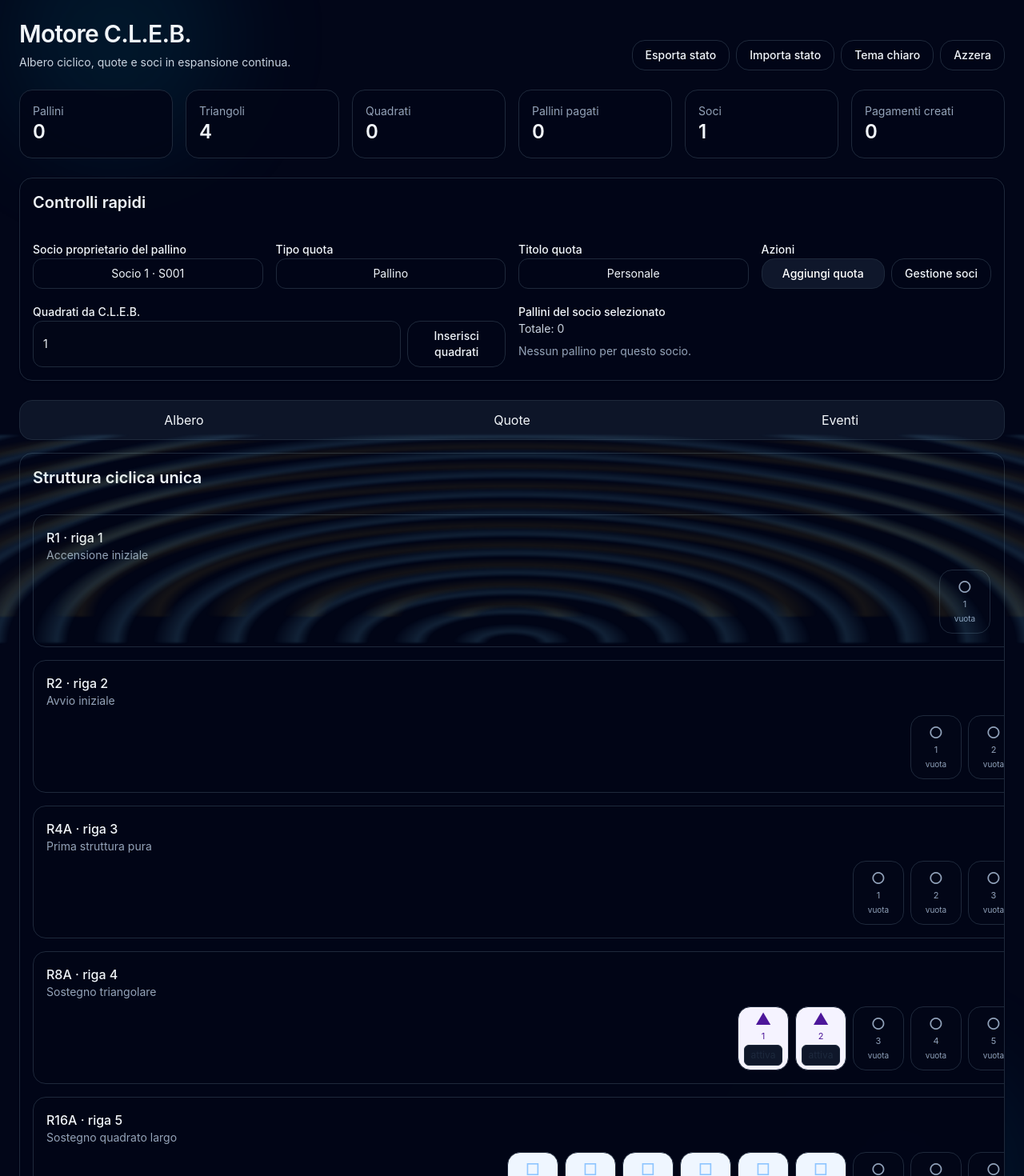
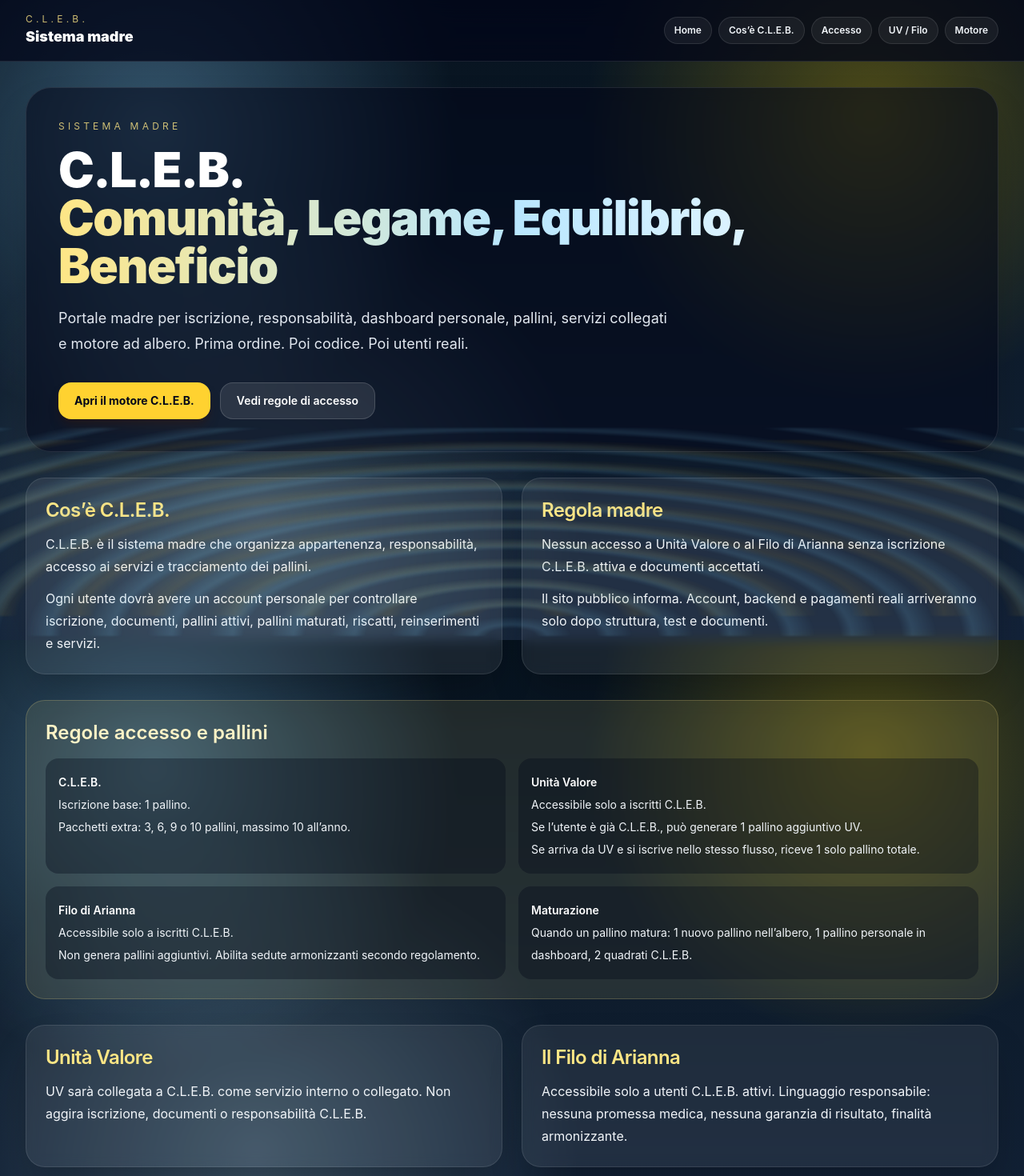
Before and after one commit to Topastro41inf/motore-cleb, a React (Vite) app: page / in a window 1280 px wide. Shown: the top 1470 px of the page at 80% size. Built offline with nearby package versions, Linux system fonts and the light colour scheme.

Commit message:
Aggiunge struttura sito pubblico CLEB

```diff
--- a/src/App.jsx
+++ b/src/App.jsx
@@ -1,5 +1,5 @@
-import MotoreCleb from './MotoreCleb';
+import ClebPortal from './ClebPortal';
 
 export default function App() {
-  return <MotoreCleb />;
+  return <ClebPortal />;
 }
--- /dev/null
+++ b/src/ClebPortal.jsx
@@ -0,0 +1,190 @@
+import { useState } from 'react';
+import MotoreCleb from './MotoreCleb';
+
+const navItems = [
+  { id: 'home', label: 'Home' },
+  { id: 'cos-e', label: 'Cos’è C.L.E.B.' },
+  { id: 'accesso', label: 'Accesso' },
+  { id: 'servizi', label: 'UV / Filo' },
+  { id: 'motore', label: 'Motore' },
+];
+
+function Card({ title, children }) {
+  return (
+    <section className="rounded-3xl border border-white/10 bg-white/[0.07] p-6 shadow-2xl backdrop-blur">
+      <h2 className="mb-3 text-2xl font-semibold tracking-tight text-amber-200">{title}</h2>
+      <div className="space-y-3 text-sm leading-7 text-slate-100 md:text-base">{children}</div>
+    </section>
+  );
+}
+
+function PublicSite({ openEngine }) {
+  return (
+    <main className="mx-auto flex w-full max-w-7xl flex-col gap-8 px-4 pb-16 pt-8 md:px-8">
+      <section id="home" className="rounded-[2rem] border border-white/10 bg-slate-950/55 p-7 shadow-2xl backdrop-blur md:p-10">
+        <p className="mb-4 text-xs uppercase tracking-[0.35em] text-amber-200/80">Sistema madre</p>
+        <h1 className="text-4xl font-black tracking-tight text-white md:text-6xl">
+          C.L.E.B.
+          <span className="block bg-gradient-to-r from-amber-200 via-sky-200 to-white bg-clip-text text-transparent">
+            Comunità, Legame, Equilibrio, Beneficio
+          </span>
+        </h1>
+        <p className="mt-5 max-w-3xl text-base leading-8 text-slate-200 md:text-lg">
+          Portale madre per iscrizione, responsabilità, dashboard personale, pallini,
+          servizi collegati e motore ad albero. Prima ordine. Poi codice. Poi utenti reali.
+        </p>
+        <div className="mt-8 flex flex-col gap-3 sm:flex-row">
+          <button
+            type="button"
+            onClick={openEngine}
+            className="rounded-2xl bg-amber-300 px-5 py-3 text-sm font-bold text-slate-950 shadow-lg shadow-amber-950/30 transition hover:bg-amber-200"
+          >
+            Apri il motore C.L.E.B.
+          </button>
+          <a
+            href="#accesso"
+            className="rounded-2xl border border-white/15 bg-white/10 px-5 py-3 text-center text-sm font-semibold text-white transition hover:bg-white/15"
+          >
+            Vedi regole di accesso
+          </a>
+        </div>
+      </section>
+
+      <div id="cos-e" className="grid gap-6 lg:grid-cols-2">
+        <Card title="Cos’è C.L.E.B.">
+          <p>
+            C.L.E.B. è il sistema madre che organizza appartenenza, responsabilità,
+            accesso ai servizi e tracciamento dei pallini.
+          </p>
+          <p>
+            Ogni utente dovrà avere un account personale per controllare iscrizione,
+            documenti, pallini attivi, pallini maturati, riscatti, reinserimenti e servizi.
+          </p>
+        </Card>
+
+        <Card title="Regola madre">
+          <p>
+            Nessun accesso a Unità Valore o al Filo di Arianna senza iscrizione C.L.E.B.
+            attiva e documenti accettati.
+          </p>
+          <p>
+            Il sito pubblico informa. Account, backend e pagamenti reali arriveranno solo
+            dopo struttura, test e documenti.
+          </p>
+        </Card>
+      </div>
+
+      <section id="accesso" className="rounded-3xl border border-amber-200/20 bg-amber-200/10 p-6 backdrop-blur">
+        <h2 className="mb-4 text-2xl font-semibold text-amber-100">Regole accesso e pallini</h2>
+        <div className="grid gap-4 text-sm leading-7 text-slate-100 md:grid-cols-2">
+          <div className="rounded-2xl bg-slate-950/35 p-4">
+            <p className="font-semibold text-white">C.L.E.B.</p>
+            <p>Iscrizione base: 1 pallino.</p>
+            <p>Pacchetti extra: 3, 6, 9 o 10 pallini, massimo 10 all’anno.</p>
+          </div>
+          <div className="rounded-2xl bg-slate-950/35 p-4">
+            <p className="font-semibold text-white">Unità Valore</p>
+            <p>Accessibile solo a iscritti C.L.E.B.</p>
+            <p>Se l’utente è già C.L.E.B., può generare 1 pallino aggiuntivo UV.</p>
+            <p>Se arriva da UV e si iscrive nello stesso flusso, riceve 1 solo pallino totale.</p>
+          </div>
+          <div className="rounded-2xl bg-slate-950/35 p-4">
+            <p className="font-semibold text-white">Filo di Arianna</p>
+            <p>Accessibile solo a iscritti C.L.E.B.</p>
+            <p>Non genera pallini aggiuntivi. Abilita sedute armonizzanti secondo regolamento.</p>
+          </div>
+          <div className="rounded-2xl bg-slate-950/35 p-4">
+            <p className="font-semibold text-white">Maturazione</p>
+            <p>Quando un pallino matura: 1 nuovo pallino nell’albero, 1 pallino personale in dashboard, 2 quadrati C.L.E.B.</p>
+          </div>
+        </div>
+      </section>
+
+      <section id="servizi" className="grid gap-6 lg:grid-cols-2">
+        <Card title="Unità Valore">
+          <p>
+            UV sarà collegata a C.L.E.B. come servizio interno o collegato. Non aggira
+            iscrizione, documenti o responsabilità C.L.E.B.
+          </p>
+        </Card>
+        <Card title="Il Filo di Arianna">
+          <p>
+            Accessibile solo a utenti C.L.E.B. attivi. Linguaggio responsabile:
+            nessuna promessa medica, nessuna garanzia di risultato, finalità armonizzante.
+          </p>
+        </Card>
+      </section>
+    </main>
+  );
+}
+
+function EngineView({ back }) {
+  return (
+    <main className="mx-auto w-full max-w-7xl px-4 pb-12 pt-6 md:px-8">
+      <div className="mb-5 rounded-3xl border border-amber-200/20 bg-slate-950/65 p-4 shadow-xl backdrop-blur">
+        <div className="flex flex-col gap-3 md:flex-row md:items-center md:justify-between">
+          <div>
+            <p className="text-xs uppercase tracking-[0.3em] text-amber-200/80">Motore interno</p>
+            <h1 className="text-2xl font-bold text-white">Albero C.L.E.B.</h1>
+            <p className="mt-1 text-sm text-slate-300">
+              Area operativa. Usa export/import prima di modifiche importanti.
+            </p>
+          </div>
+          <button
+            type="button"
+            onClick={back}
+            className="rounded-2xl border border-white/15 bg-white/10 px-4 py-2 text-sm font-semibold text-white hover:bg-white/15"
+          >
+            Torna al sito
+          </button>
+        </div>
+      </div>
+      <MotoreCleb />
+    </main>
+  );
+}
+
+export default function ClebPortal() {
+  const [view, setView] = useState('site');
+
+  const go = (id) => {
+    if (id === 'motore') {
+      setView('engine');
+      window.scrollTo({ top: 0, behavior: 'smooth' });
+      return;
+    }
+
+    setView('site');
+    requestAnimationFrame(() => {
+      const target = id === 'home' ? null : document.getElementById(id);
+      if (target) target.scrollIntoView({ behavior: 'smooth', block: 'start' });
+      else window.scrollTo({ top: 0, behavior: 'smooth' });
+    });
+  };
+
+  return (
+    <div className="min-h-screen text-white">
+      <header className="sticky top-0 z-50 border-b border-white/10 bg-slate-950/75 backdrop-blur-xl">
+        <div className="mx-auto flex max-w-7xl flex-col gap-3 px-4 py-4 md:flex-row md:items-center md:justify-between md:px-8">
+          <button type="button" onClick={() => go('home')} className="text-left">
+            <p className="text-xs uppercase tracking-[0.35em] text-amber-200/80">C.L.E.B.</p>
+            <p className="text-lg font-black text-white">Sistema madre</p>
+          </button>
+          <nav className="flex flex-wrap gap-2">
+            {navItems.map((item) => (
+              <button
+                key={item.id}
+                type="button"
+                onClick={() => go(item.id)}
+                className="rounded-full border border-white/10 bg-white/[0.06] px-3 py-2 text-xs font-semibold text-slate-100 transition hover:bg-white/15"
+              >
+                {item.label}
+              </button>
+            ))}
+          </nav>
+        </div>
+      </header>
+      {view === 'engine' ? <EngineView back={() => go('home')} /> : <PublicSite openEngine={() => go('motore')} />}
+    </div>
+  );
+}
```
